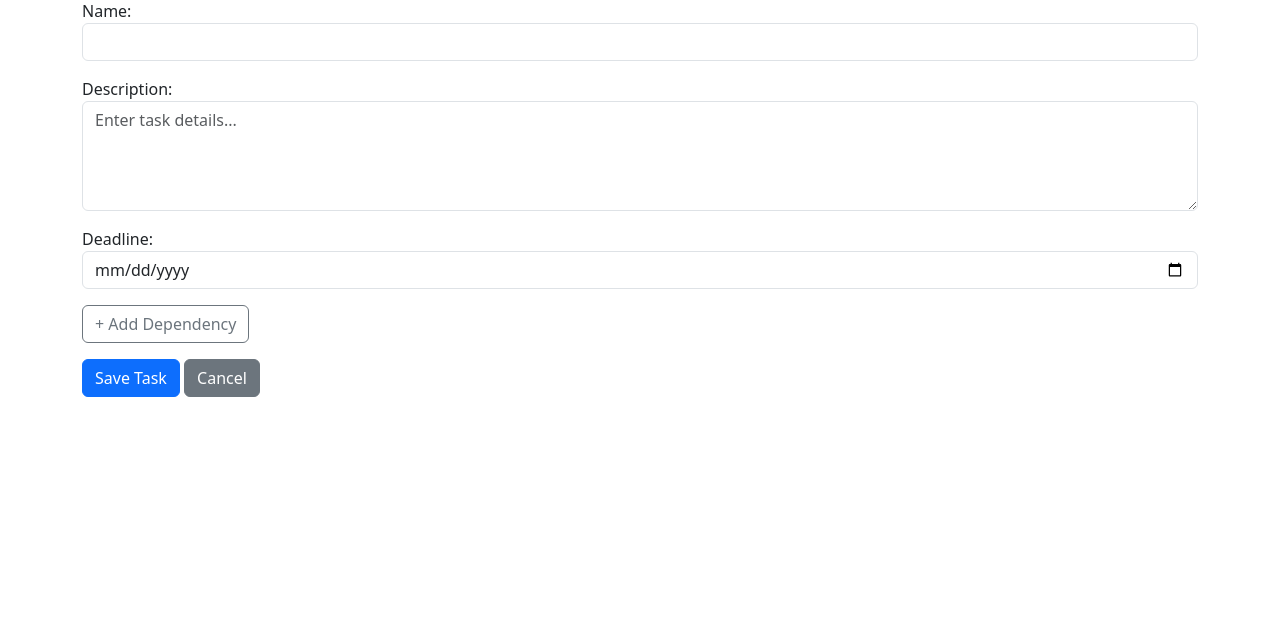
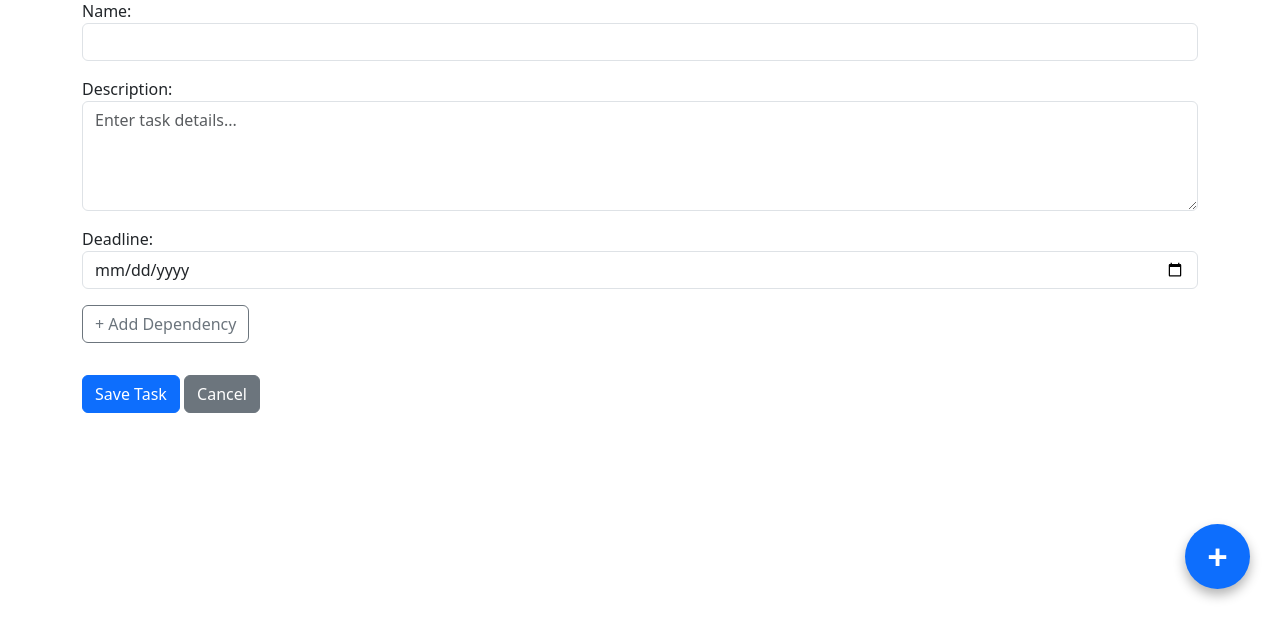
Before and after one commit to NoctemApple/astra-agenda, a Django app: page /add/ in a window 1280 px wide. Shown: the part 181-800 px from the top of the page. Run offline with Django 5.2, Linux system fonts and the light colour scheme; a user stored in the database is signed in; data comes from the database, SQL or seed files in the repository.

Commit message:
🎨 added floating button

```diff
--- a/tasks/static/tasks/style.css
+++ b/tasks/static/tasks/style.css
@@ -20,3 +20,28 @@
 .btn-cancel:hover {
     background-color: #bbb;
 }
+
+.fab {
+    position: fixed;
+    bottom: 30px;
+    right: 30px;
+    width: 65px;
+    height: 65px;
+    border-radius: 50%;
+    background-color: #0d6efd;
+    color: white;
+    font-size: 36px;
+    font-weight: bold;
+    display: flex;
+    align-items: center;
+    justify-content: center;
+    box-shadow: 0 6px 12px rgba(0,0,0,0.3);
+    text-decoration: none;
+    transition: background-color 0.2s ease, transform 0.2s ease;
+    z-index: 1050;
+}
+
+.fab:hover {
+    background-color: #0b5ed7;
+    transform: scale(1.1);
+}
--- a/tasks/templates/tasks/layout.html
+++ b/tasks/templates/tasks/layout.html
@@ -7,12 +7,14 @@
     <meta name="viewport" content="width=device-width, initial-scale=1.0">
     <title>Astra Agenda</title>
 
+    <link rel="stylesheet" href="{% static 'tasks/style.css' %}">
 
     <!-- Bootstrap Stuff -->
     <link href="https://cdn.jsdelivr.net/npm/bootstrap@5.3.2/dist/css/bootstrap.min.css" rel="stylesheet">
     <script src="https://cdn.jsdelivr.net/npm/bootstrap@5.3.2/dist/js/bootstrap.bundle.min.js" defer></script>
 </head>
 <body>
+
     <!-- Navbar -->
     <nav class="navbar navbar-expand-lg navbar-dark bg-dark mb-0">
         <div class="container-fluid">
@@ -47,5 +49,10 @@
         {% block body %}
         {% endblock %}
     </div>
+
+    <!-- Floating Action Button -->
+    <a href="{% url 'add_task' %}" class="fab">+</a>
+
+
 </body>
 </html>
```
